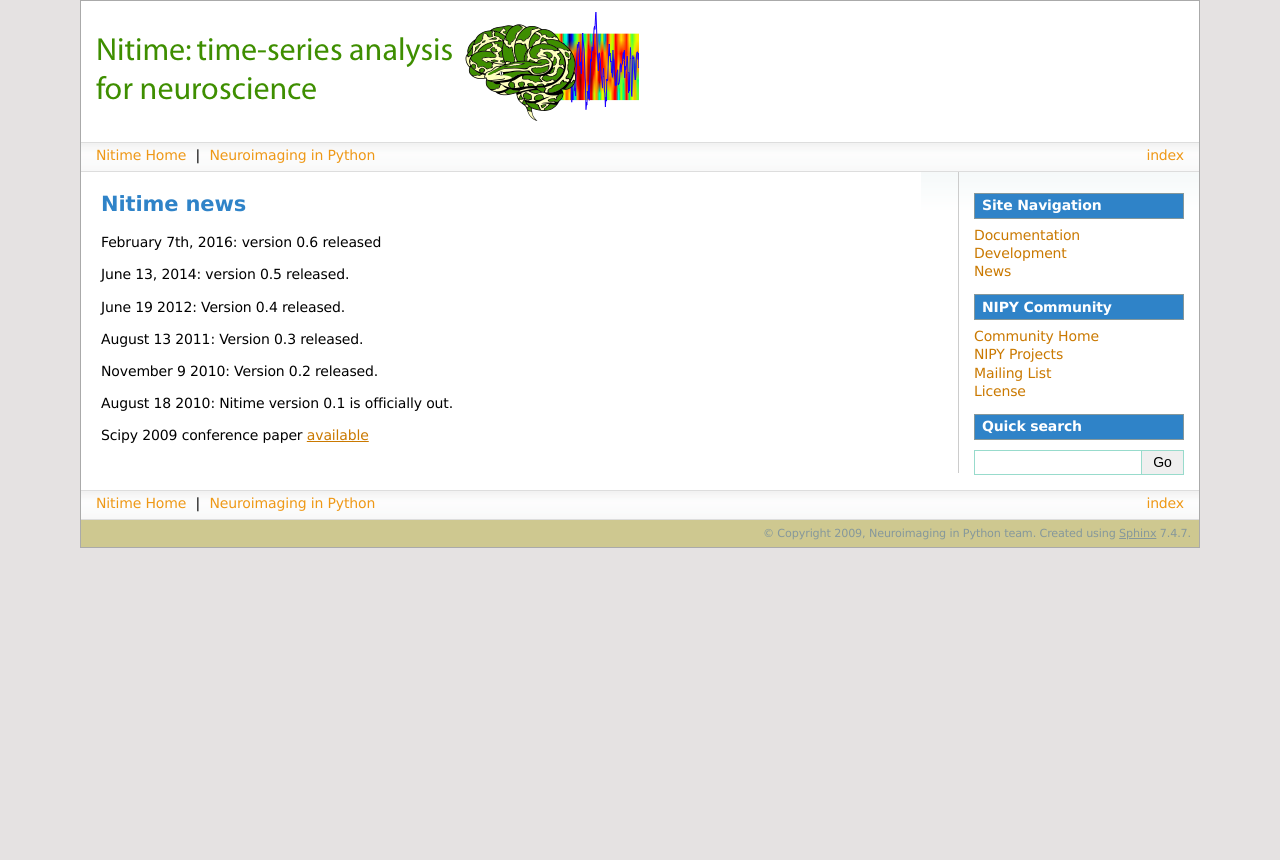
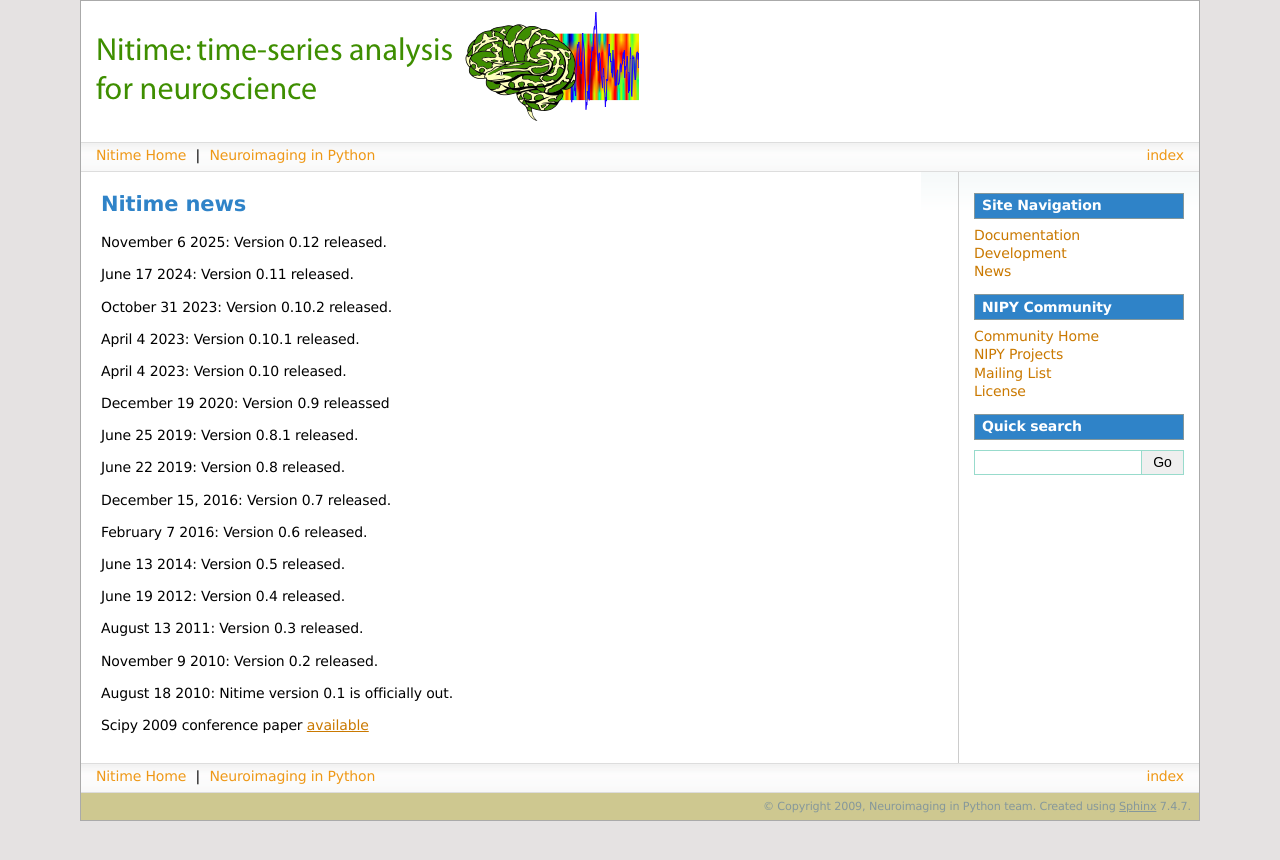
Before and after one commit to nipy/nitime, a Sphinx documentation site: the page built from doc/news.rst, in a window 1280 px wide. Shown: the top 860 px of the page. Built offline with Sphinx 7.4.7, drawn with Linux system fonts in a browser that asks for light colours; pages that are not in the unit, such as notebooks, are missing from menus; the version number could not be read and is left out.

Commit message:
doc: Update news.rst

```diff
--- a/doc/news.rst
+++ b/doc/news.rst
@@ -2,9 +2,27 @@
  Nitime news
 =============
 
-February 7th, 2016: version 0.6 released
+November 6 2025: Version 0.12 released.
 
-June 13, 2014: version 0.5 released.
+June 17 2024: Version 0.11 released.
+
+October 31 2023: Version 0.10.2 released.
+
+April 4 2023: Version 0.10.1 released.
+
+April 4 2023: Version 0.10 released.
+
+December 19 2020: Version 0.9 releassed
+
+June 25 2019: Version 0.8.1 released.
+
+June 22 2019: Version 0.8 released.
+
+December 15, 2016: Version 0.7 released.
+
+February 7 2016: Version 0.6 released.
+
+June 13 2014: Version 0.5 released.
 
 June 19 2012: Version 0.4 released.
 
```
